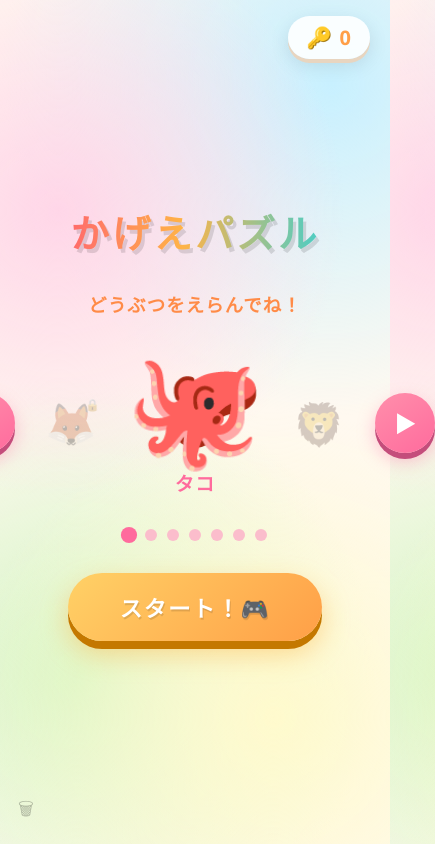
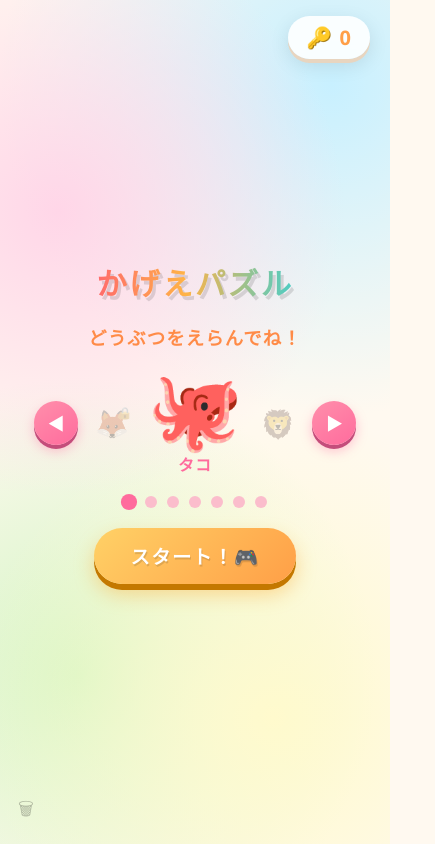
Before and after one commit to yookmt1122-lab/newpuzzle, a React (Vite) app: page / in a window 390 px wide. Shown: the whole page, 435 px wide, since content can reach past the window. Built offline with nearby package versions, Linux system fonts and the light colour scheme.

Commit message:
編集後: スマホ向けレスポンシブ対応（カルーセル・ボタンをmax-width:480pxで縮小）

```diff
--- a/src/ShadowPuzzle.css
+++ b/src/ShadowPuzzle.css
@@ -502,6 +502,68 @@
   color: #FF6B9D;
 }
 
+/* ── レスポンシブ（スマホ） ──────────────────────────────────────────────── */
+@media (max-width: 480px) {
+  .select-screen {
+    gap: 20px;
+    padding: 28px 12px;
+  }
+
+  .select__row {
+    gap: 6px;
+  }
+
+  .carousel__btn {
+    width: 44px;
+    height: 44px;
+    font-size: 1rem;
+    box-shadow: 0 4px 0 #C44D7B, 0 6px 12px rgba(255, 107, 157, 0.4);
+  }
+
+  .carousel__btn:active {
+    transform: translateY(4px);
+    box-shadow: 0 0 0 #C44D7B, 0 2px 8px rgba(255, 107, 157, 0.3);
+  }
+
+  .carousel-item--side {
+    font-size: 2.4rem;
+    padding: 0 4px;
+  }
+
+  .carousel-item--center {
+    min-width: 110px;
+    gap: 6px;
+  }
+
+  .carousel-item__emoji {
+    font-size: 4.8rem;
+  }
+
+  .carousel-item__name {
+    font-size: 1rem;
+  }
+
+  .btn-start {
+    padding: 14px 36px;
+    font-size: 1.2rem;
+    box-shadow: 0 6px 0 #C47800, 0 10px 20px rgba(255, 159, 28, 0.4);
+  }
+
+  .btn-start:active {
+    transform: translateY(5px);
+    box-shadow: 0 1px 0 #C47800, 0 3px 10px rgba(255, 159, 28, 0.3);
+  }
+
+  .puzzle__title {
+    font-size: 1.9rem;
+  }
+
+  .puzzle__complete {
+    padding: 16px 24px;
+    font-size: 1.4rem;
+  }
+}
+
 /* ── アニメーション ───────────────────────────────────────────────────────── */
 .puzzle__complete-key {
   font-size: 1rem;
```
